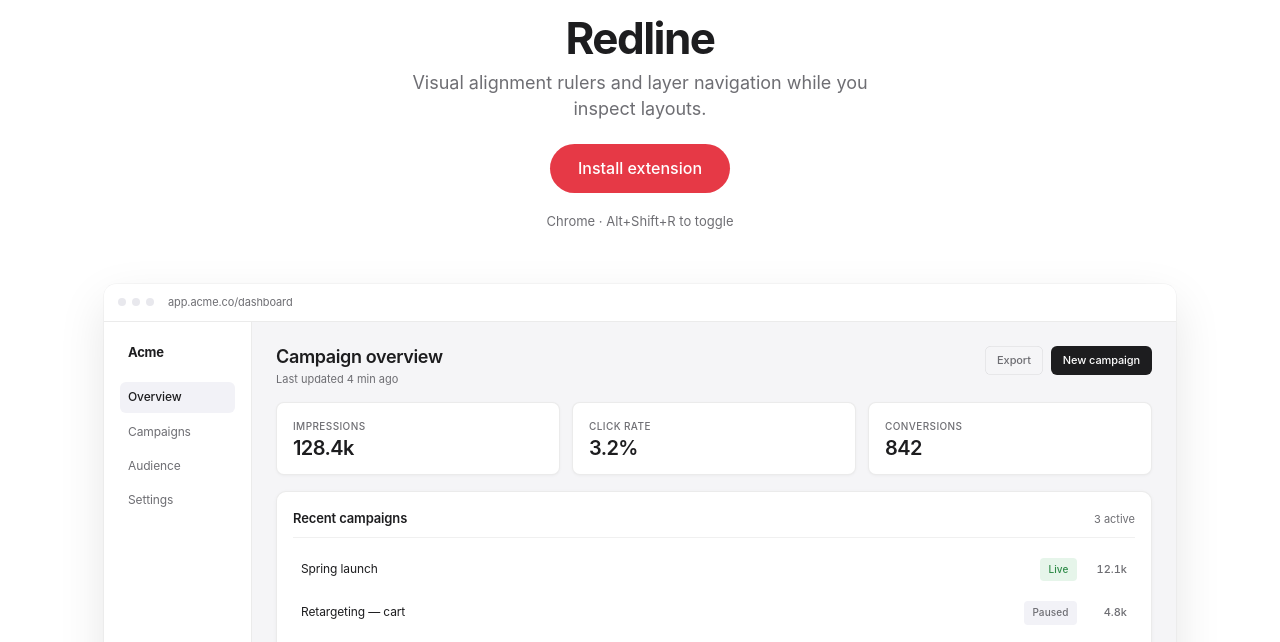
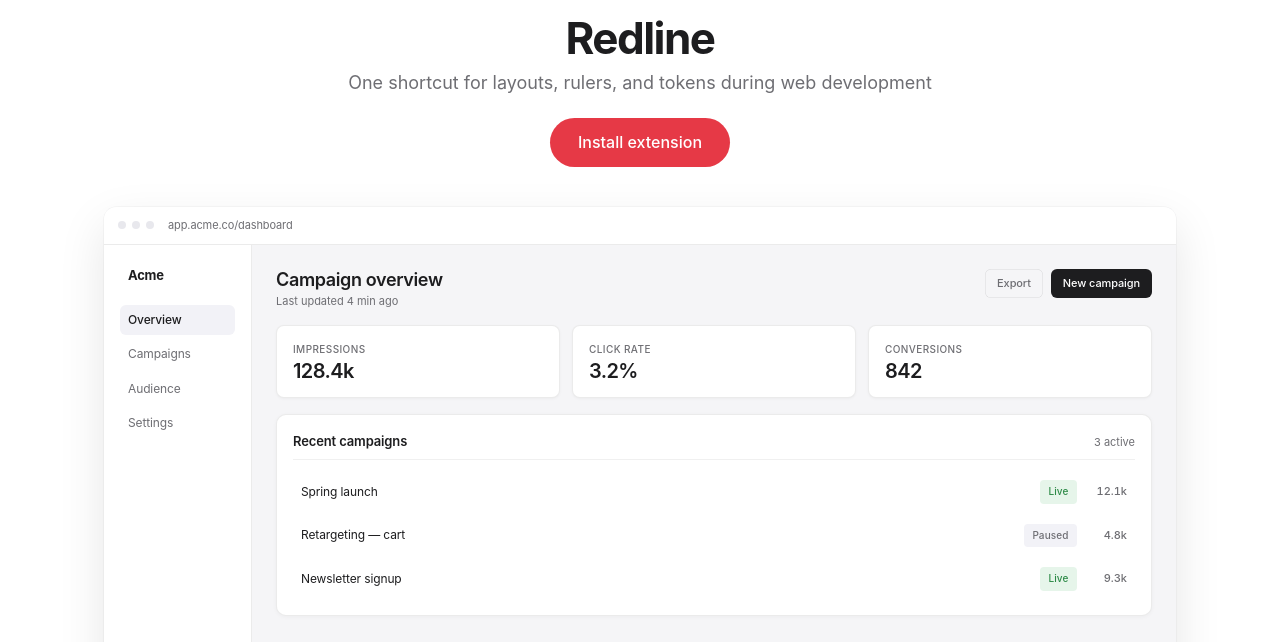
Before and after one commit to theorichardson/redline, a website built with Vite: page docs/index.html in a window 1280 px wide. Shown: the part 153-795 px from the top of the page. Built offline with nearby package versions, Linux system fonts and the light colour scheme.

Commit message:
Update marketing headline and remove Chrome shortcut line.
Co-authored-by: Cursor <cursoragent@cursor.com>

```diff
--- a/docs/index.html
+++ b/docs/index.html
@@ -15,11 +15,10 @@
     <header class="hero">
         <img class="app-icon" src="app-icon.png" width="112" height="112" alt="" />
         <h1>Redline</h1>
-        <p class="tagline">Visual alignment rulers and layer navigation while you inspect layouts.</p>
+        <p class="tagline">One shortcut for layouts, rulers, and tokens during web development</p>
         <a class="download" href="https://github.com/theorichardson/redline#install-development">
             Install extension
         </a>
-        <p class="meta">Chrome · Alt+Shift+R to toggle</p>
     </header>
 
     <section class="demo-section" aria-label="Interactive Redline preview">
--- a/docs/styles.css
+++ b/docs/styles.css
@@ -46,11 +46,11 @@ h1 {
 }
 
 .tagline {
-    font-size: 18px;
+    font-size: clamp(12px, calc((100vw - 48px) / 38), 18px);
     line-height: 1.45;
     color: var(--muted);
-    max-width: 520px;
     margin: 0 auto 22px;
+    white-space: nowrap;
 }
 
 .download {
@@ -66,12 +66,6 @@ h1 {
 }
 
 .download:hover { opacity: 0.9; }
-
-.meta {
-    margin-top: 18px;
-    font-size: 13px;
-    color: var(--muted);
-}
 
 .demo-section {
     margin-bottom: 96px;
```
